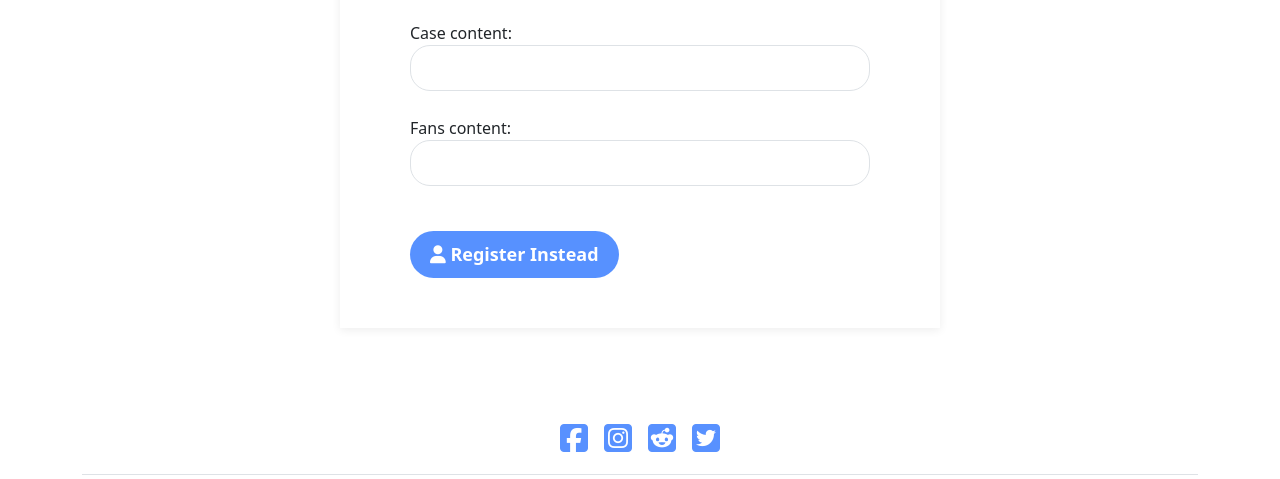
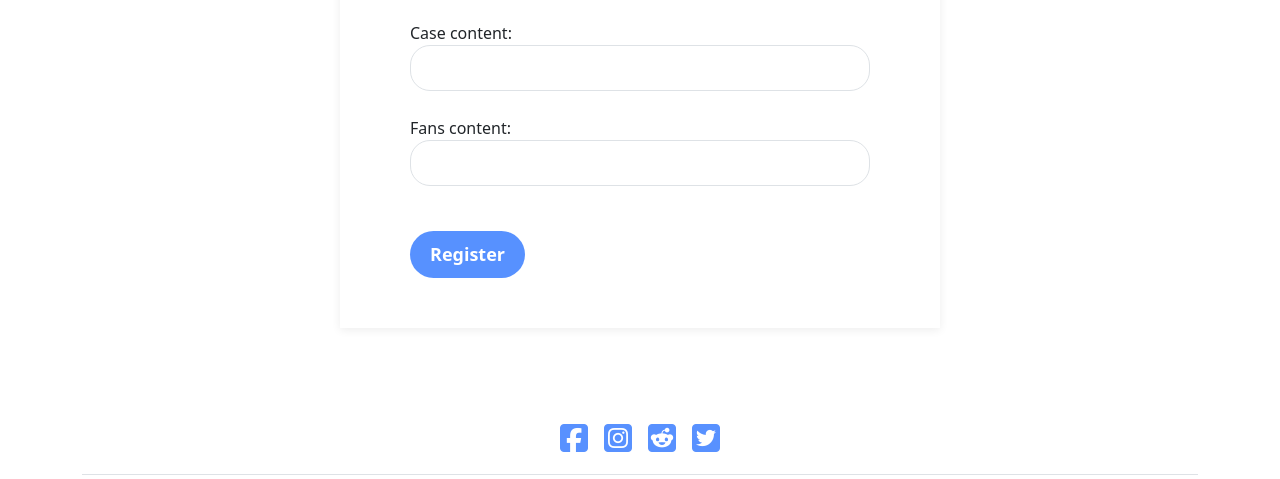
Before and after one commit to camerong-dev/inspire-pc, a Django app: template templates/registration/register.html in a window 1280 px wide. Shown: the part 1441-1920 px from the top of the page. Run offline with Django 3.2, Linux system fonts and the light colour scheme; the template is opened without the code that fills it: values that come from a table or form of the project are taken from there, others are empty; parts of the project's set-up code (start-up, migrations or seed data) failed here and were passed over; some libraries are stand-ins or nearby versions.

Commit message:
Fix html typo

```diff
--- a/templates/registration/register.html
+++ b/templates/registration/register.html
@@ -12,17 +12,10 @@
         <form method="POST" enctype="multipart/form-data">
             {% csrf_token %}
             {{ form.as_p }}
-            <button type='submit' class='btn btn-block create-pc'>
-                <a class="nav-link" href="{% url 'register' %}">
-                    <i class="fa fa-light fa-user"></i>
-                    Register Instead
-                </a>
-            </button>
+            <button type='submit' class='btn btn-block create-pc'>Register</button>
         </form>
-        <div class="form-group">
+    </div>
 
-        </div>
-    </div>
 </div>
 
 
```
Also changed, not shown: templates/registration/login.html (+7 -6 lines).
